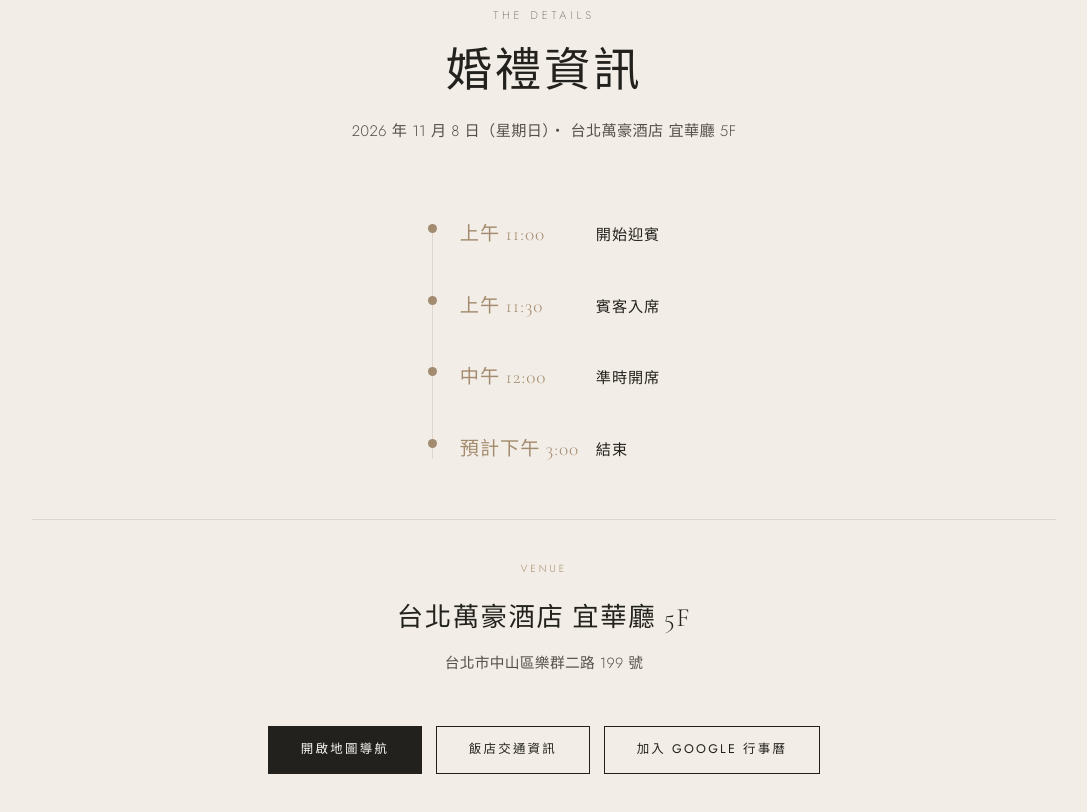
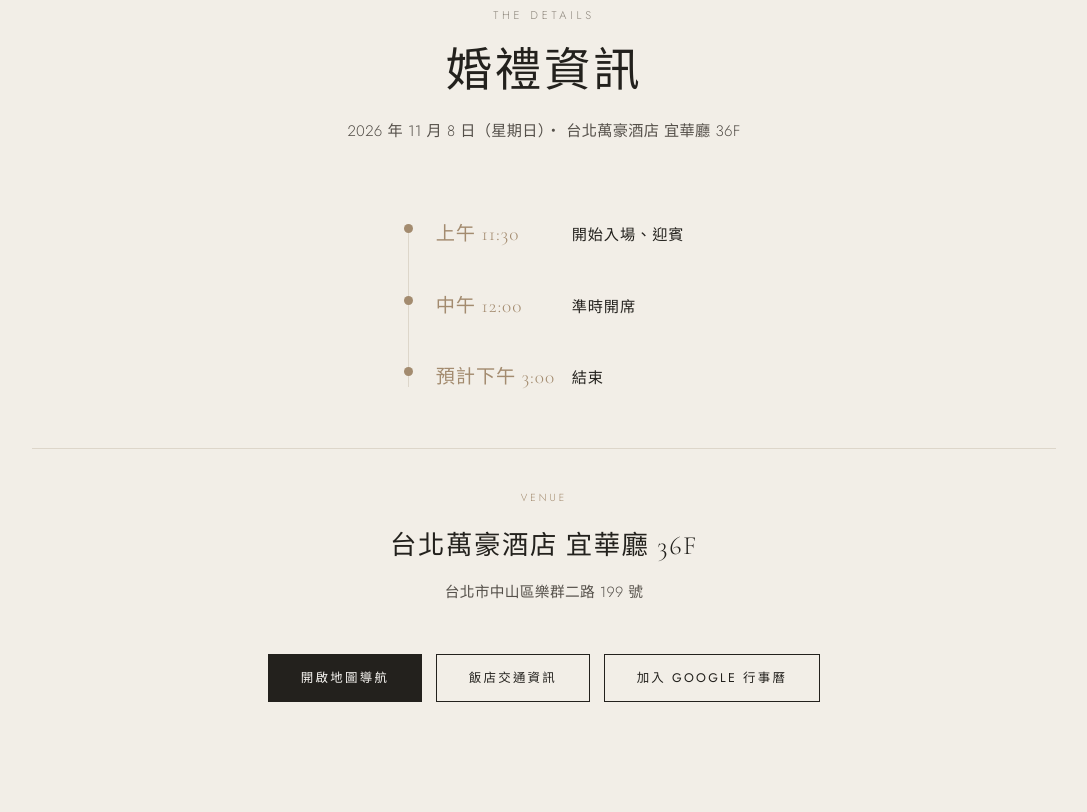
Before and after one commit to jasejason0519-arch/Wedding20261108, a plain HTML site: page index.html in a window 1280 px wide. Shown: the part 1980-2792 px from the top of the page, without its empty margins (96-1183 px from the left). Drawn offline with nearby package versions, Linux system fonts and the light colour scheme.

Commit message:
Add files via upload

```diff
--- a/assets/js/config.js
+++ b/assets/js/config.js
@@ -40,7 +40,7 @@ window.WEDDING_CONFIG = {
   /* ---------- 場地 ---------- */
   venue: {
     name: '台北萬豪酒店',
-    hall: '宜華廳 5F',
+    hall: '宜華廳 36F',
     address: '台北市中山區樂群二路 199 號',
     // Google 地圖連結：到地圖上按「分享」複製網址貼進來
     mapUrl: 'https://www.google.com/maps/search/?api=1&query=台北萬豪酒店+台北市中山區樂群二路199號',
--- a/index.html
+++ b/index.html
@@ -19,7 +19,7 @@
 <title>Jason &amp; Yvonne's Wedding</title>
 
 <!-- ② Google 搜尋結果顯示的說明文字（建議 60～80 字） -->
-<meta name="description" content="2026 年 11 月 8 日（星期日），誠摯邀請您與我們共享這一天。台北萬豪酒店 5 樓宜華廳，中午 12 點開席。" />
+<meta name="description" content="2026 年 11 月 8 日（星期日），誠摯邀請您與我們共享這一天。台北萬豪酒店 36 樓宜華廳，中午 12 點開席。" />
 
 <!-- ③ LINE / Facebook / X 分享卡片的【大標題】
      建議 30 字內，太長會被切掉                                  -->
@@ -133,7 +133,7 @@
             <div class="hero__meta-item">
               <span class="label">Place</span>
               <span class="value" data-bind="venue.name">台北萬豪酒店</span>
-              <span class="note" data-bind="venue.hall">宜華廳 5F</span>
+              <span class="note" data-bind="venue.hall">宜華廳 36F</span>
             </div>
           </div>
 
@@ -188,19 +188,15 @@
         <p class="section__lead">
           <span data-bind="fmt.dateTw">2026 年 11 月 8 日</span>（<span data-bind="fmt.weekday">星期日</span>）・
           <span data-bind="venue.name">台北萬豪酒店</span>
-          <span data-bind="venue.hall">宜華廳 5F</span>
+          <span data-bind="venue.hall">宜華廳 36F</span>
         </p>
       </header>
 
       <!-- 一直線下來的時間軸 -->
       <ol class="vtimeline">
         <li class="vtimeline__row reveal">
-          <span class="vtimeline__time">上午 11:00</span>
-          <span class="vtimeline__label">開始迎賓</span>
-        </li>
-        <li class="vtimeline__row reveal">
           <span class="vtimeline__time">上午 11:30</span>
-          <span class="vtimeline__label">賓客入席</span>
+          <span class="vtimeline__label">開始入場、迎賓</span>
         </li>
         <li class="vtimeline__row reveal">
           <span class="vtimeline__time" data-bind="fmt.timeTw">中午 12:00</span>
@@ -217,7 +213,7 @@
         <p class="venue__label">Venue</p>
         <p class="venue__name">
           <span data-bind="venue.name">台北萬豪酒店</span>
-          <span data-bind="venue.hall">宜華廳 5F</span>
+          <span data-bind="venue.hall">宜華廳 36F</span>
         </p>
         <p class="venue__address" data-bind="venue.address">台北市中山區樂群二路 199 號</p>
       </div>
@@ -230,7 +226,7 @@
              config.js 的日期與場地重新產生一次（會多帶完整地址）。
              活動標題裡的「&」必須寫成 %26，否則會被當成參數分隔符。 -->
         <a class="btn btn--ghost" id="calendarBtn" target="_blank" rel="noopener"
-           href="https://calendar.google.com/calendar/render?action=TEMPLATE&amp;text=林顏琛%20%26%20嚴思函%20婚宴&amp;dates=20261108T040000Z/20261108T070000Z&amp;location=台北萬豪酒店%20宜華廳%205F&amp;details=期待與你見面。">加入 Google 行事曆</a>
+           href="https://calendar.google.com/calendar/render?action=TEMPLATE&amp;text=林顏琛%20%26%20嚴思函%20婚宴&amp;dates=20261108T040000Z/20261108T070000Z&amp;location=台北萬豪酒店%20宜華廳%2036F&amp;details=期待與你見面。">加入 Google 行事曆</a>
       </div>
     </div>
   </section>
@@ -341,7 +337,7 @@
       <p><span data-bind="fmt.dateDot">2026.11.08</span>（<span data-bind="fmt.weekday">星期日</span>）・
          <span data-bind="fmt.time12">12:00 PM</span> 開席</p>
       <p><span data-bind="venue.name">台北萬豪酒店</span>
-         <span data-bind="venue.hall">宜華廳 5F</span></p>
+         <span data-bind="venue.hall">宜華廳 36F</span></p>
       <p data-bind="venue.address">台北市中山區樂群二路 199 號</p>
     </div>
     <div class="footer__col">
```
